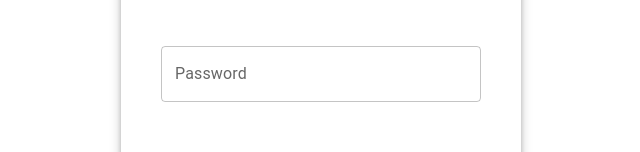
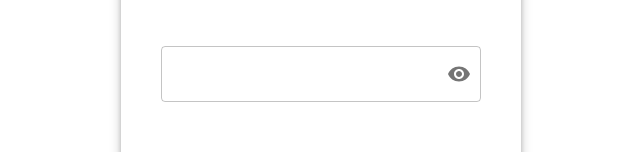
Before and after one commit to arjar88/pillz-web, a React (Create React App) app in the folder pillz-web/: page / in a window 1280 px wide. Shown: the part 340-492 px from the top of the page, without its empty margins (319-959 px from the left). Built offline with nearby package versions, Linux system fonts and the light colour scheme.

Commit message:
added eye icon on password

```diff
--- a/pillz-web/src/components/Login/LoginCard.js
+++ b/pillz-web/src/components/Login/LoginCard.js
@@ -5,6 +5,11 @@
 import TextField from "@mui/material/TextField";
 import Grid from "@mui/material/Grid";
 import logo from "../../images/pillz.png";
+import Visibility from "@mui/icons-material/Visibility";
+import VisibilityOff from "@mui/icons-material/VisibilityOff";
+import IconButton from "@mui/material/IconButton";
+import InputAdornment from "@mui/material/InputAdornment";
+import OutlinedInput from "@mui/material/OutlinedInput";
 import React, { useState } from "react";
 import { useDispatch } from "react-redux";
 import { set, reset } from "../../helpers/redux/slices/user";
@@ -14,9 +19,12 @@
 function LoginCard() {
   const [screen, setScreen] = useState(true);
   const [creds, setCreds] = useState({ email: "", password: "" });
+  const [showPassword, setShowPassword] = useState(false);
   const [loading, setLoading] = useState(false);
   const dispatch = useDispatch();
   const navigate = useNavigate();
+
+  const handleClickShowPassword = () => setShowPassword((show) => !show);
 
   const logIn = async () => {
     try {
@@ -99,11 +107,23 @@
               />
             </Grid>
             <Grid item style={{ paddingTop: "2em" }}>
-              <TextField
+              <OutlinedInput
                 name="password"
                 id="outlined-password-input"
                 label="Password"
-                type="password"
+                type={showPassword ? "text" : "password"}
+                endAdornment={
+                  <InputAdornment position="end">
+                    <IconButton
+                      aria-label="toggle password visibility"
+                      onClick={handleClickShowPassword}
+                      //onMouseDown={handleMouseDownPassword}
+                      edge="end"
+                    >
+                      {showPassword ? <VisibilityOff /> : <Visibility />}
+                    </IconButton>
+                  </InputAdornment>
+                }
                 value={creds.password}
                 onChange={handleCredsChange}
                 autoComplete="current-password"
```
